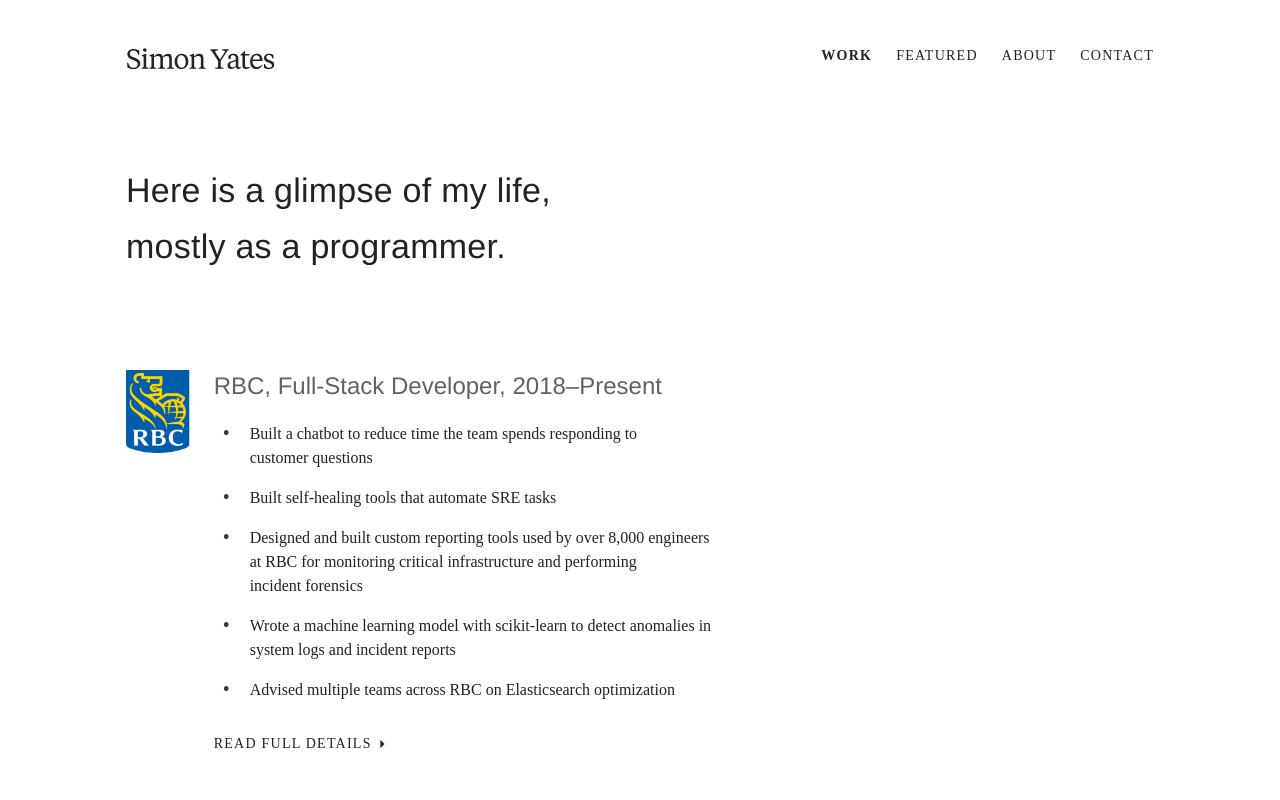
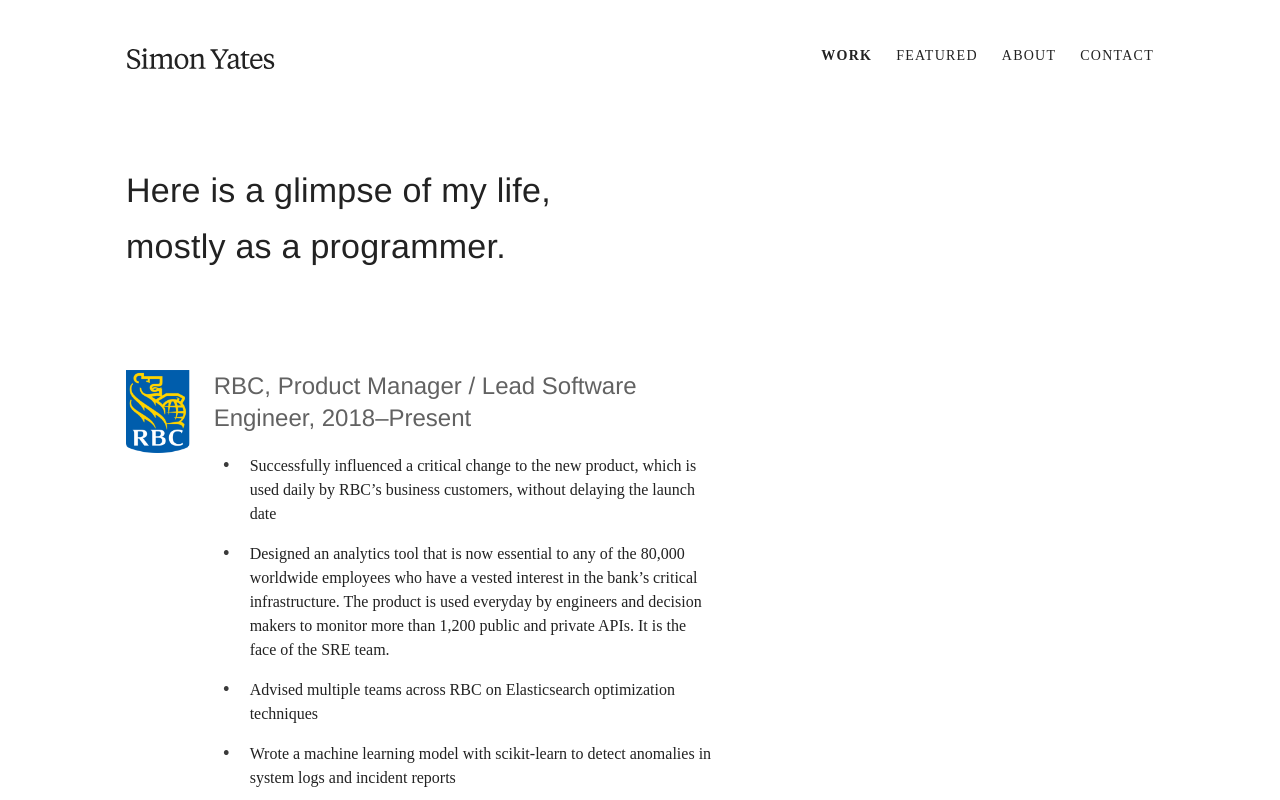
Before and after one commit to cheftechnical/simonyates, a React (Create React App) app: page /work in a window 1280 px wide. Shown: the top 800 px of the page. Built offline with nearby package versions, Linux system fonts and the light colour scheme; a web font is replaced by a local one.

Commit message:
- Update

```diff
--- a/src/pages/Work/index.tsx
+++ b/src/pages/Work/index.tsx
@@ -43,26 +43,29 @@ export default function Work() {
 						<WorkExperience
                             employer="RBC"
                             href="/work/rbc"
-                            role="Full-Stack Developer"
+                            role="Product Manager / Lead Software Engineer"
                             when="2018–Present"
                         >
 							<Ul>
 								<Li>
-									Built a chatbot to reduce time the team spends responding to customer&nbsp;questions
+									Successfully influenced a critical change to the new product, which is used daily by
+									RBC&rsquo;s business customers, without delaying the launch date
 								</Li>
 								<Li>
-									Built self-healing tools that automate SRE&nbsp;tasks
+									Designed an analytics tool that is now essential to any of the 80,000 worldwide
+									employees who have a vested interest in the bank&rsquo;s critical infrastructure.
+									The product is used everyday by engineers and decision makers to monitor more than
+									1,200 public and private APIs. It is the face of the SRE team.
 								</Li>
 								<Li>
-									Designed and built custom reporting tools used by over 8,000 engineers at RBC for
-									monitoring critical infrastructure and performing incident&nbsp;forensics
+									Advised multiple teams across RBC on Elasticsearch optimization techniques
 								</Li>
 								<Li>
 									Wrote a machine learning model with scikit-learn to detect anomalies in system logs
-									and incident&nbsp;reports
+									and incident reports
 								</Li>
 								<Li>
-									Advised multiple teams across RBC on Elasticsearch&nbsp;optimization
+									Built a chatbot to reduce time the team spends responding to customer questions
 								</Li>
 							</Ul>
 						</WorkExperience>
--- a/src/pages/WorkAt/Rbc/index.tsx
+++ b/src/pages/WorkAt/Rbc/index.tsx
@@ -26,7 +26,7 @@ export default function Rbc() {
 				content={renderedContent}
 				employer="RBC"
 				logo={renderedWorkAtLogo}
-				role={(<React.Fragment>Full-Stack Developer, Site Reliability&nbsp;Engineering</React.Fragment>)}
+				role={(<React.Fragment>Product Manager / Lead Software Engineer, Site&nbsp;Reliability&nbsp;Engineering</React.Fragment>)}
 				sections={sections}
 				when="July 2018 to Present"
 				where="Toronto, Canada"
```
